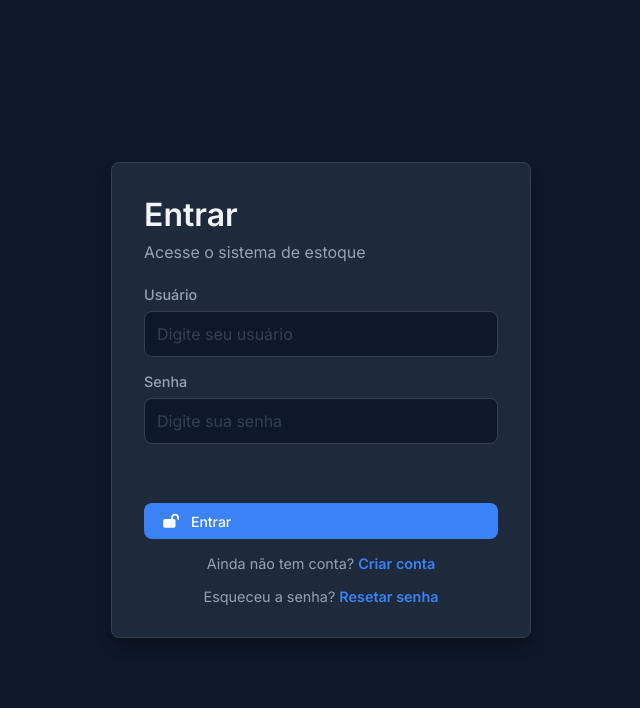
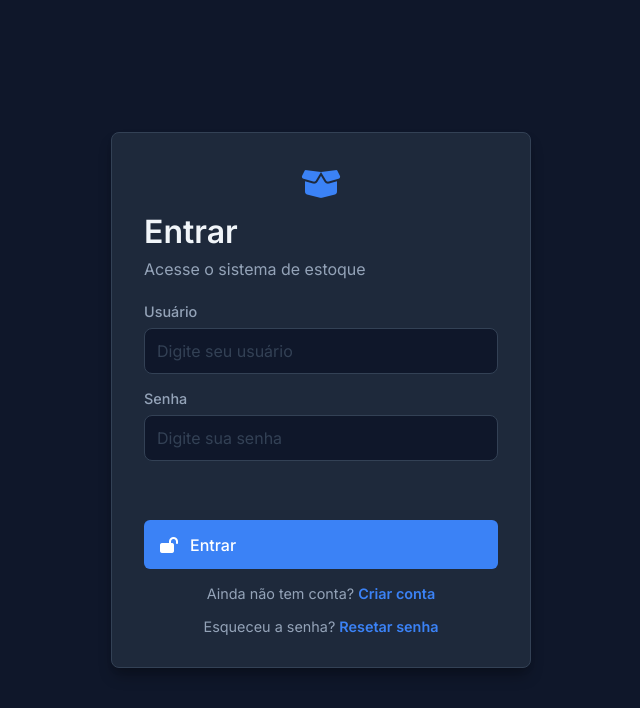
Before and after one commit to VictorHCSampaio/crud-springboot-front, a plain HTML site: page login.html in a window 1280 px wide. Shown: the whole page, without its empty margins (319-959 px from the left). Drawn offline with Linux system fonts and the light colour scheme.

Commit message:
PAGE-LOGO inserido em todas as telas

```diff
--- a/login.html
+++ b/login.html
@@ -8,6 +8,7 @@
 </head>
 <body class="login-page">
 <div class="login-card">
+    <div class="page-logo"><i class="fas fa-box-open"></i></div>
     <h1>Entrar</h1>
     <p class="login-subtitle">Acesse o sistema de estoque</p>
 
--- a/styles/global.css
+++ b/styles/global.css
@@ -246,7 +246,10 @@ input::placeholder {
 
 /* --- Login --- */
 .login-page {
+    display: flex;
     align-items: center;
+    justify-content: center;
+    padding: 2rem 0;
 }
 
 .login-card {
@@ -257,6 +260,24 @@ input::placeholder {
     border-radius: var(--radius);
     padding: 2rem;
     box-shadow: 0 10px 15px -3px rgba(0, 0, 0, 0.3), 0 4px 6px -2px rgba(0, 0, 0, 0.1);
+}
+
+.page-logo {
+    text-align: center;
+    margin-bottom: 0.5rem;
+    font-size: 2rem;
+    color: var(--primary);
+}
+
+.login-card h1 {
+    margin-top: 0.25rem;
+}
+
+.login-form .btn {
+    width: 100%;
+    padding: 0.9rem 1rem;
+    font-size: 1rem;
+    border-radius: calc(var(--radius) - 2px);
 }
 
 .login-card h1 {
```
Also changed, not shown: 2fa.html (+1 -0 lines), addproduct.html (+1 -0 lines), edit.html (+1 -0 lines), index.html (+1 -0 lines), register.html (+1 -0 lines), resetpassword.html (+1 -0 lines).
